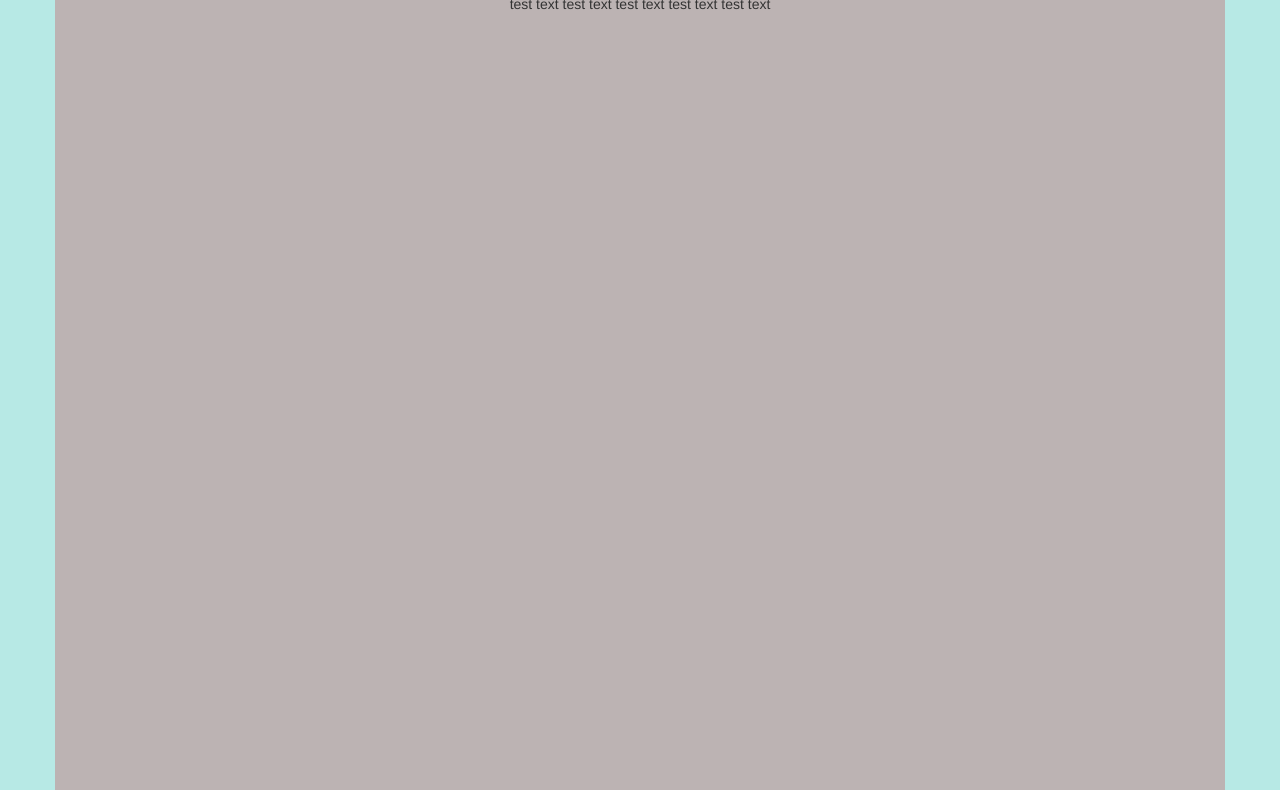
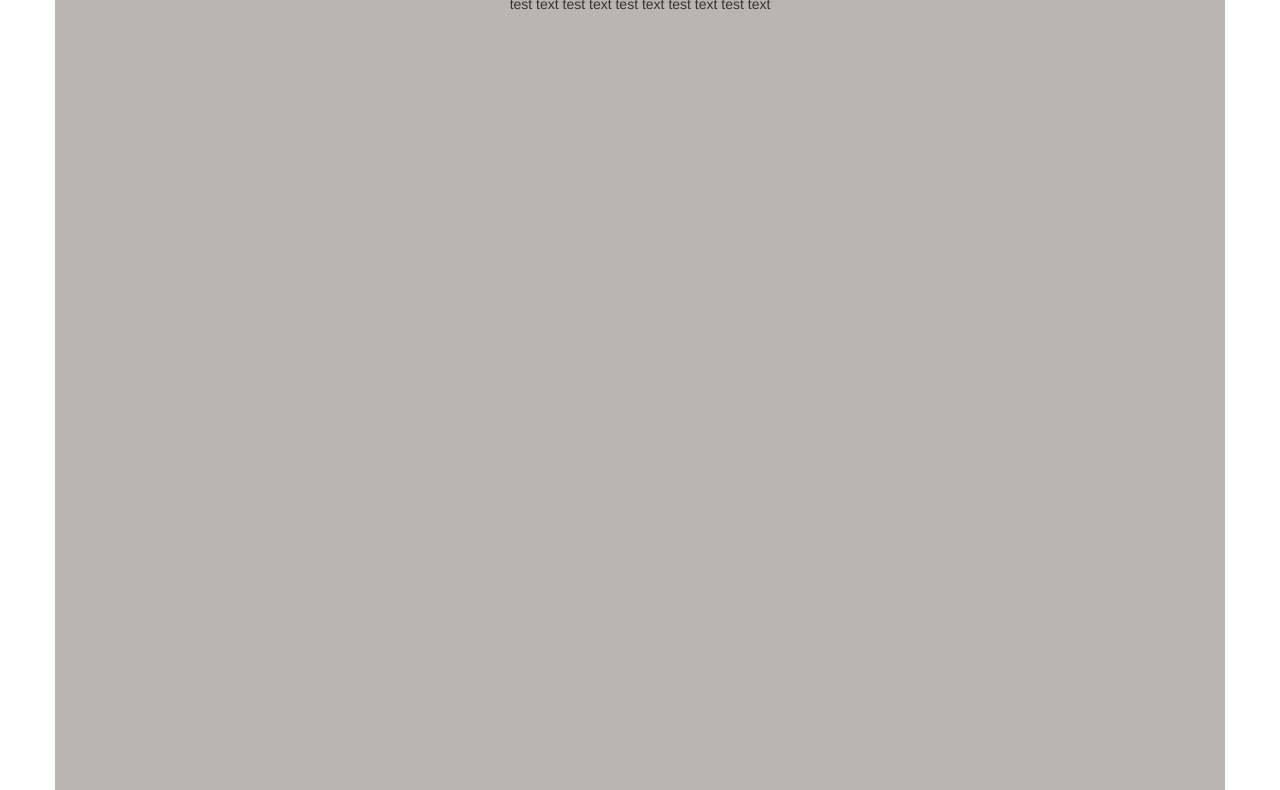
Before and after one commit to dmurin/coursera-test, a plain HTML site: page module3-solution/index.html in a window 1280 px wide. Shown: the part 219-1009 px from the top of the page. Drawn offline with Linux system fonts and the light colour scheme; a script that the page names is missing.

Commit message:
Update styles.css

```diff
--- a/module3-solution/css/styles.css
+++ b/module3-solution/css/styles.css
@@ -11,7 +11,7 @@
 	/*position: static;*/
 }
 body{
-	background-color: #B7E9E5;
+
 	padding-top: 70px;
 
 }
```
